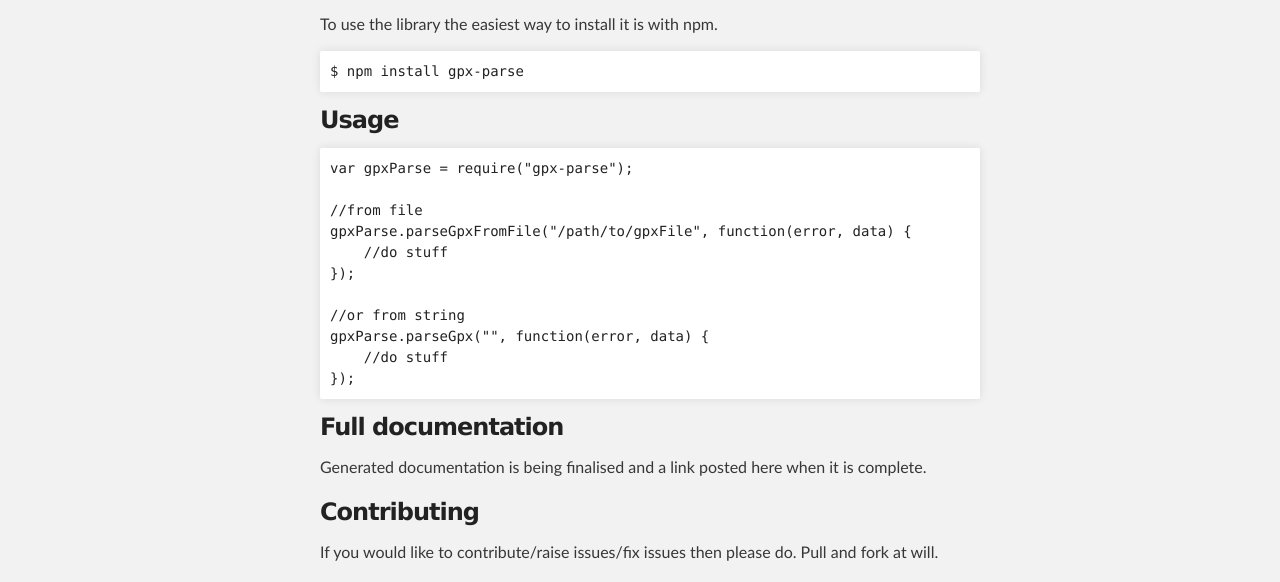
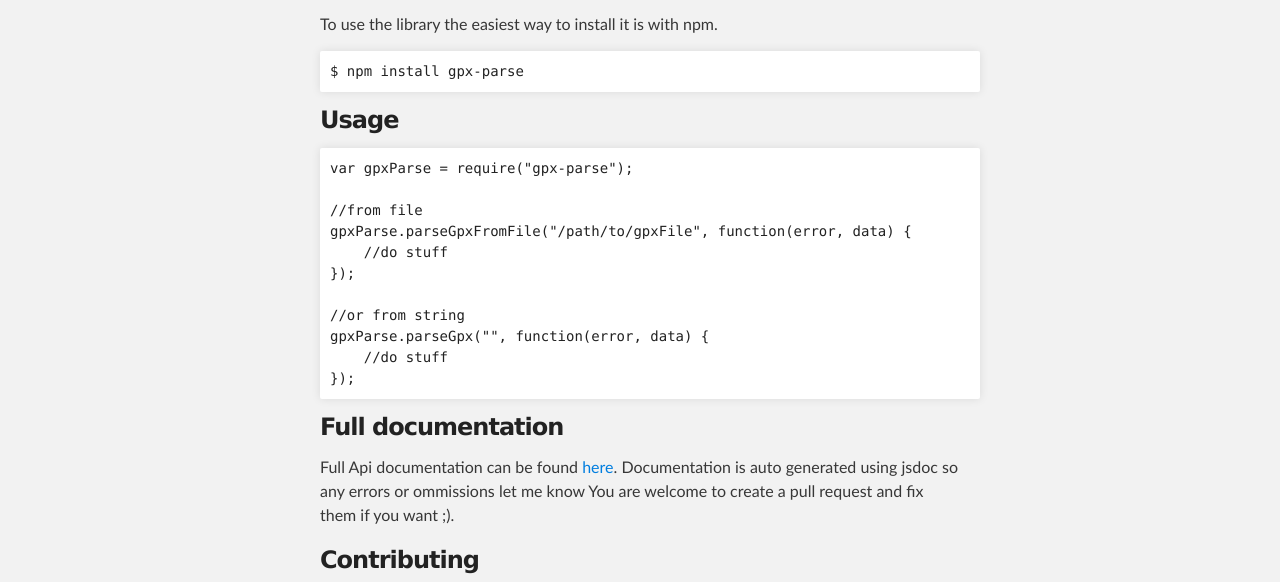
Before and after one commit to elliotstokes/gpx-parse, a plain HTML site: page index.html in a window 1280 px wide. Shown: the part 357-939 px from the top of the page. Drawn offline with Linux system fonts and the light colour scheme.

Commit message:
Update index.html

```diff
--- a/index.html
+++ b/index.html
@@ -61,7 +61,9 @@
 
        <h3>Full documentation</h3>
 
-       <p>Generated documentation is being finalised and a link posted here when it is complete.</p>
+       <p>Full Api documentation can be found <a href="doc/">here</a>. Documentation is auto generated using jsdoc so any errors or ommissions let me know
+       	You are welcome to create a pull request and fix them if you want ;).
+       </p>
 
        <h3>Contributing</h3>
 
```
